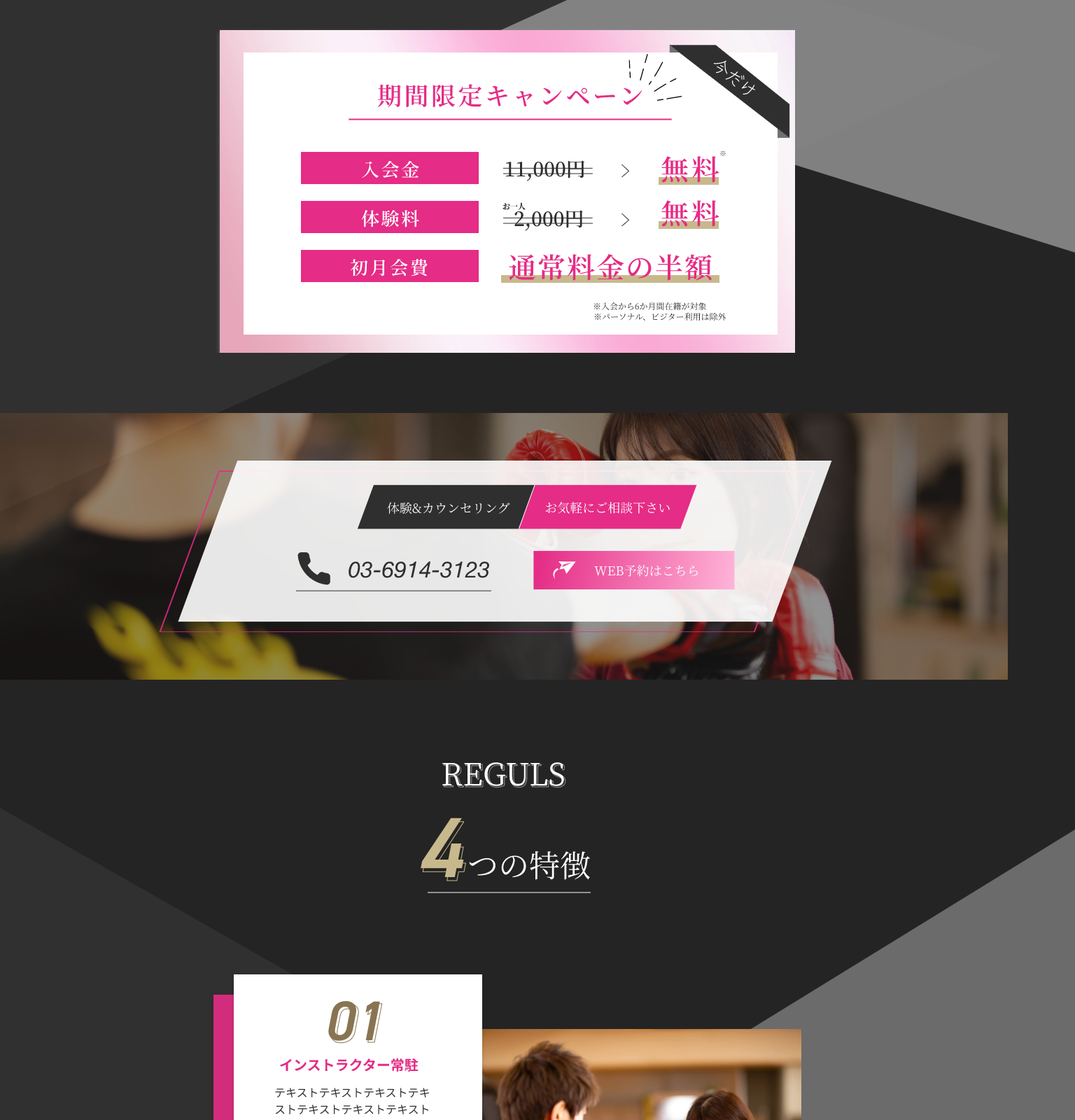
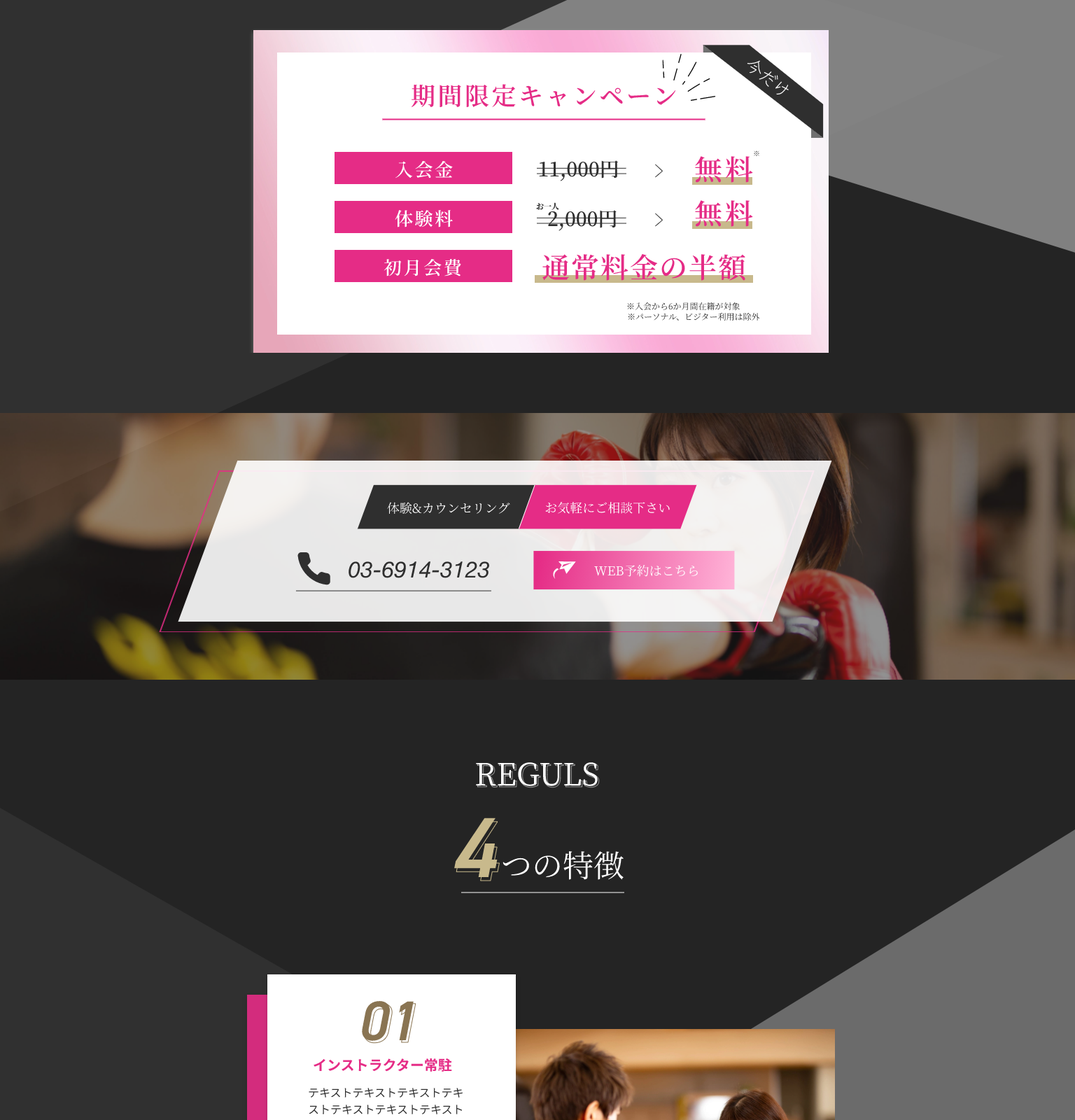
Before and after one commit to FUU-Hirai/legulsLP, a PHP site: page / in a window 1536 px wide; the page is wider, and only the part inside the window is pictured. Shown: the part 1139-2739 px from the top of that part at 70% size. Run offline with PHP 8.4, Linux system fonts and the light colour scheme.

Commit message:
1400px以上のコーディング

```diff
--- a/css/max.css
+++ b/css/max.css
@@ -1,4 +1,4 @@
-@media screen and (max-width: 1400px) {
+@media screen and (min-width: 1441px) {
   .campain-background1 {
     /* Layout Properties */
     /* position: absolute;
@@ -14,4 +14,118 @@
     opacity: 0.8;
     z-index: 1 */
     }
+
+    body {
+      overflow-x: hidden;
+    }
+
+    /**********ヘッダー部分***********/
+    .header {
+      width: 100%;
+    }
+    .header-child {
+      width: 100%;
+    }
+
+    /***********トップ画像*********************/
+    .top-image {
+      /* background-position: center top; */
+      /* background-repeat: no-repeat; */
+      /* -moz-background-size: cover; */
+      background-size: cover;
+      background-position: left -2px ;
+      width: 102%;
+      /* height:1500px; */
+      left: -13px;
+      height: 1300px;
+      /* z-index: 10; */
+    }
+
+    .campaign-context {
+      height: 100px;
+    }
+
+    .top-campaign {
+      width: 100%;
+    }
+
+    .support-back-image {
+      width: 100%;
+      background-size: cover;
+      /* margin: 0 auto; */
+    }
+
+    .support {
+      text-align: center;
+      margin: 0 auto;
+    }
+
+    /************4つの特長************************************/
+    .feature {
+      width:100%;
+    }
+
+    .feature-inner-picture {
+      width: 100%;
+    }
+
+
+    /***************リズミカルキックとは？***********************************/
+    .featuer-context-picture {
+      width:112%;
+      background-size: cover;
+      height: 900px;
+      left: -130px;
+    }
+
+
+    /*********************料金部分******************************/
+    .price {
+      width: 100%;
+    }
+
+    .feature-backcoloer-dark2 {
+      border-bottom: 550px solid #242424;
+    }
+
+    .price-content {
+      margin: 0 auto 96px auto;
+    }
+
+    .one{
+      margin: 0 0 0 auto;
+    }
+    .three {
+      margin: 0 auto 0 0;
+    }
+    .two {
+      margin-left:64px;
+      margin-right: 64px;
+    }
+
+    /************1日の流れ********/
+    .time-table {
+      width: 100%;
+    }
+
+    .time-table-image {
+      margin: 0 auto;
+    }
+
+
+    /*************アクセス*******************/
+    .access-map {
+      width: 100%;
+      background-size: cover;
+    }
+
+    .access-content-box {
+      width: 100%;
+    }
+
+
+    /**************footer******************/
+    .footer {
+      width: 100%;
+    }
 }
--- a/index.html
+++ b/index.html
@@ -4,7 +4,7 @@
     <meta name="viewport" content="width=device-width, initial-scale=1.0, minimum-scale=1.0">
     <meta http-equiv="X-UA-Compatible" content="ie=edge">
     <link rel="stylesheet" href="./css/style.css">
-    <link href="./css/max.css" rel="stylesheet" media="screen and (max-width: 1400px)" />
+    <link href="./css/max.css" rel="stylesheet" media="screen and (min-width: 1400px)" />
     <link href="./css/min.css" rel="stylesheet" media="screen and (max-width: 375px)" />
     <link rel="preconnect" href="https://fonts.googleapis.com">
 <link rel="preconnect" href="https://fonts.gstatic.com" crossorigin>
```
